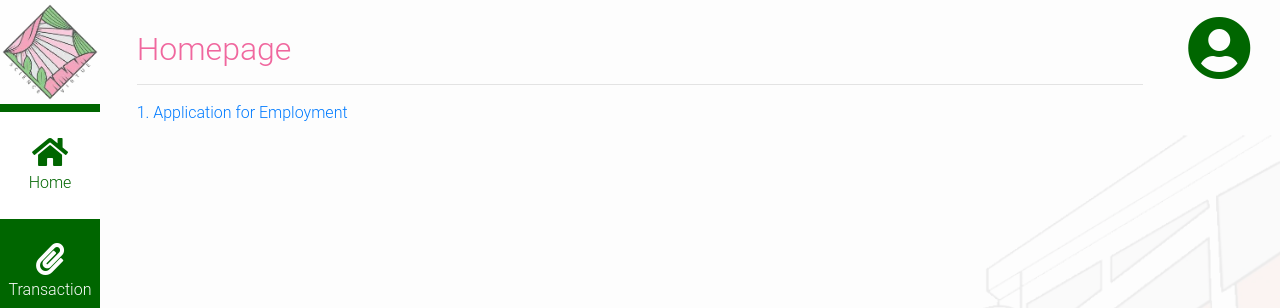
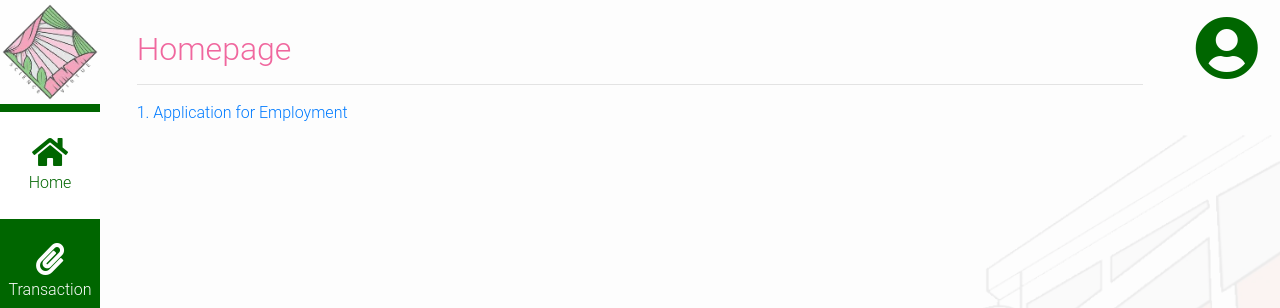
Before and after one commit to Dev-Ralph/hris, a PHP site: page /homepage.php in a window 1280 px wide. Shown: the top 308 px of the page. Run offline with PHP 8.4, Linux system fonts and the light colour scheme; some libraries are stand-ins or nearby versions.

Commit message:
first commit

```diff
--- a/homepage.php
+++ b/homepage.php
@@ -39,7 +39,7 @@
           <a href="application-for-employment">1. Application for Employment</a>
         </div>
         </div>
-        <div class="col-md-1 mx-0 user">
+        <div class="col-md-1 mx-0 text-center user">
           <span onclick="openNav()"><a class="text-center"><i class="fa fa-user-circle user-icon my-3" aria-hidden="true"></i></a></span>
         </div>
       </div>
--- a/resources/scss/homepage.css
+++ b/resources/scss/homepage.css
@@ -61,7 +61,7 @@ img.ceis-logo{
   position: fixed; /* Stay in place */
   z-index: 1; /* Stay on top */
   top: 85px; /* Stay at the top */
-  right: 40px;
+  right: 35px;
   background-color: #FEFEFE;
   overflow-x: hidden; /* Disable horizontal scroll */
   padding-top: 60px; /* Place content 60px from the top */
@@ -76,7 +76,7 @@ img.ceis-logo{
   font-size: 25px;
   color: #818181;
   display: block;
-  transition: 0.3s;
+  /* transition: 0.3s; */
 }
 /* When you mouse over the navigation links, change their color */
 .accountNav .closebtn:hover {
```
